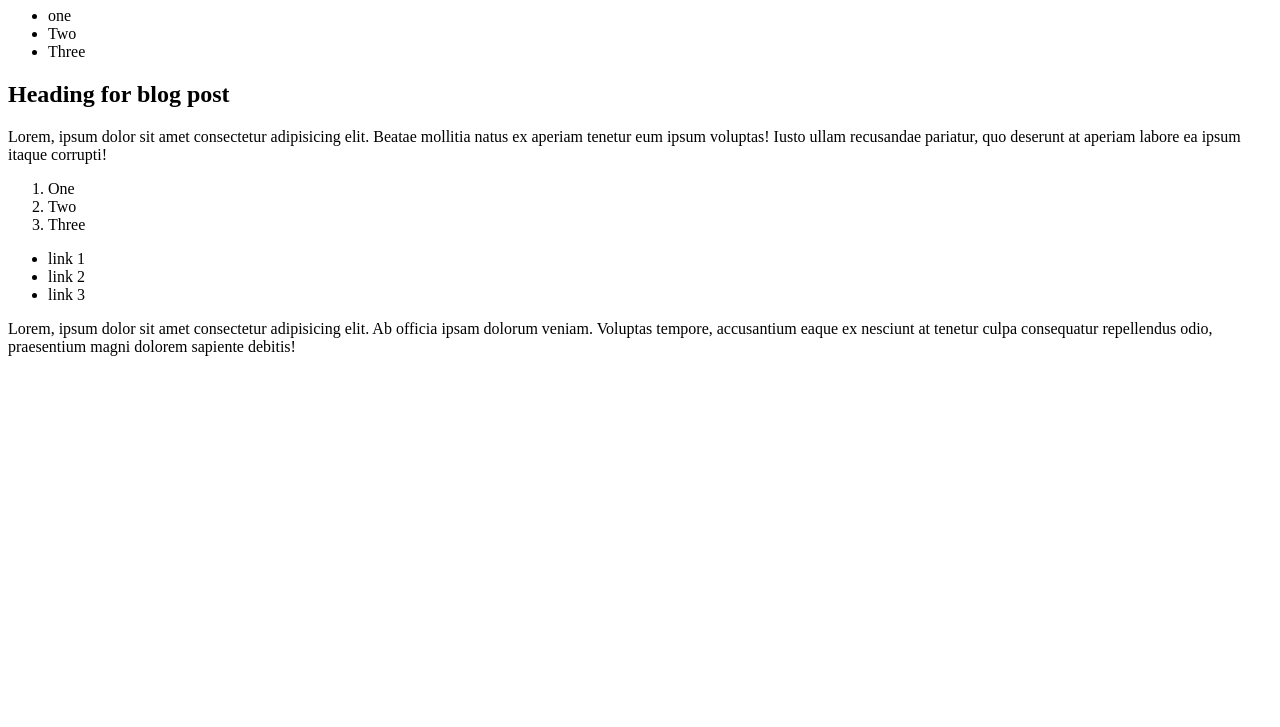
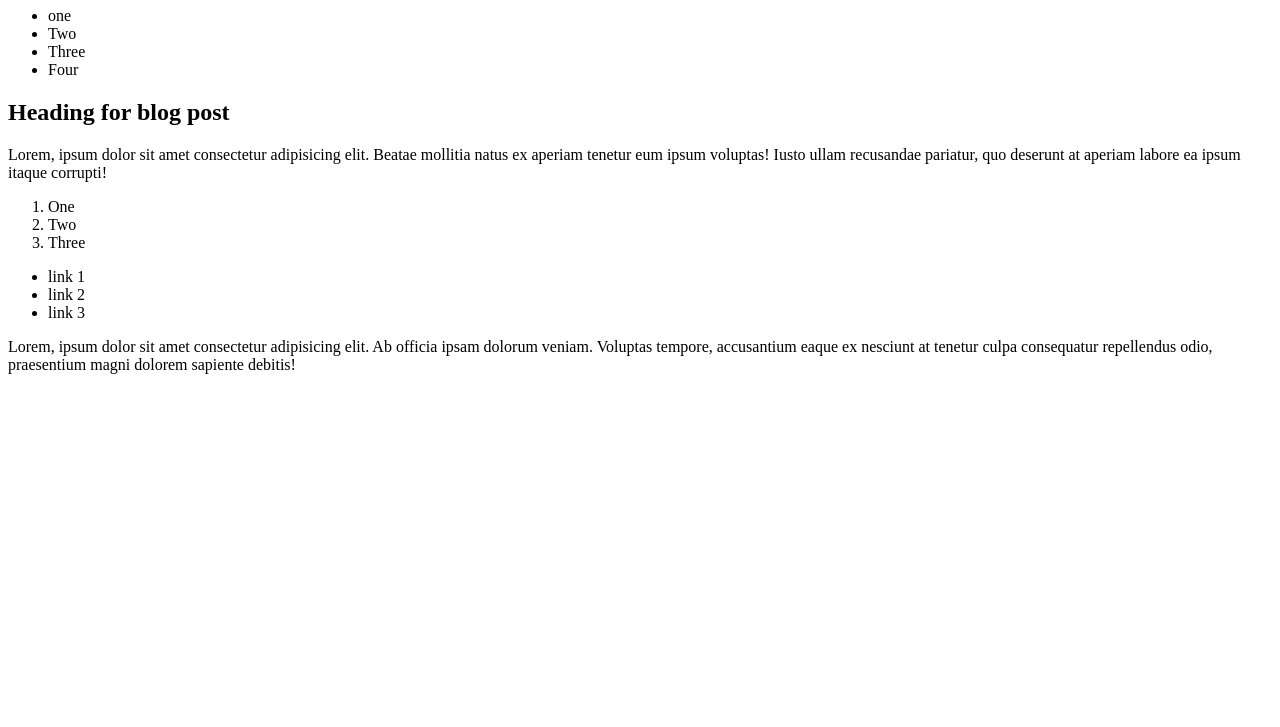
Before and after one commit to sumanth1221/css-basics, a plain HTML site: page dom.html in a window 1280 px wide. Shown: the part 73-800 px from the top of the page. Drawn offline with Linux system fonts and the light colour scheme.

Commit message:
Code change in Codespaces

```diff
--- a/dom.html
+++ b/dom.html
@@ -14,6 +14,7 @@
                 <li>one</li>
                 <li>Two</li>
                 <li>Three</li>
+                <li>Four</li>
             </ul>
         </nav>
     </header>
```
